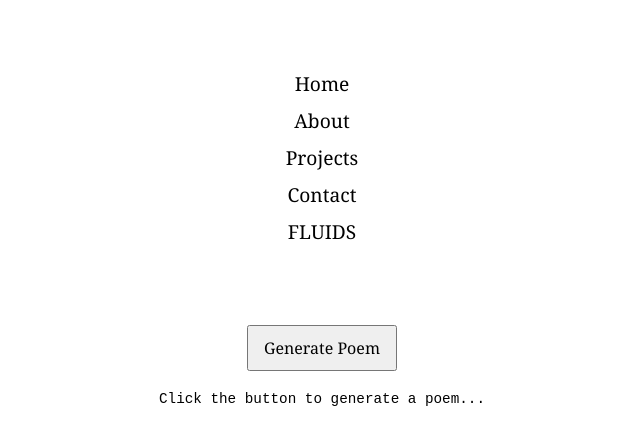
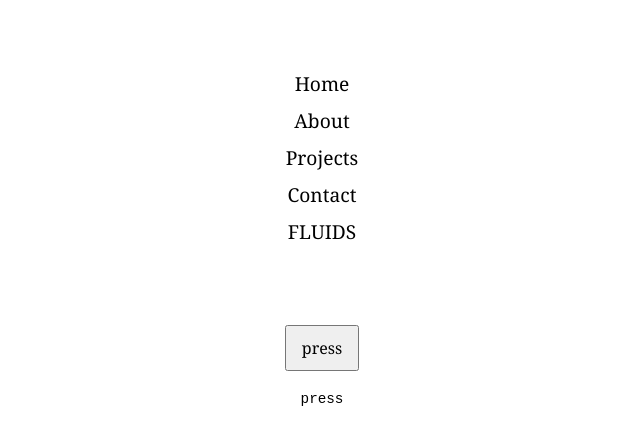
Before and after one commit to eeluly/uly, a plain HTML site: page index.html in a window 1280 px wide. Shown: the whole page, without its empty margins (318-958 px from the left). Drawn offline with Linux system fonts and the light colour scheme; files whose address does not match are found by name.

Commit message:
Update index.html

```diff
--- a/index.html
+++ b/index.html
@@ -77,8 +77,8 @@
   </div>
 
   <div class="poem-box">
-    <button onclick="generatePoem()">Generate Poem</button>
-    <div id="poem">Click the button to generate a poem...</div>
+    <button onclick="generatePoem()">press</button>
+    <div id="poem">press</div>
   </div>
 
   <script>
```
